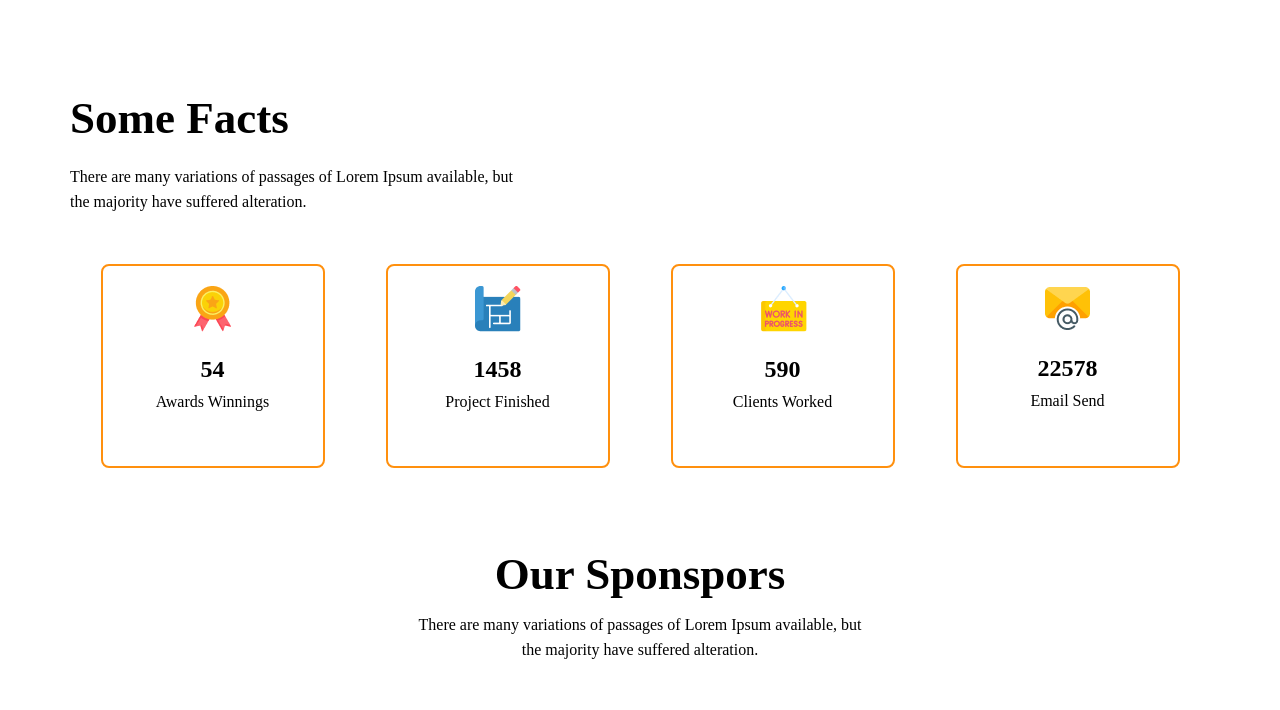
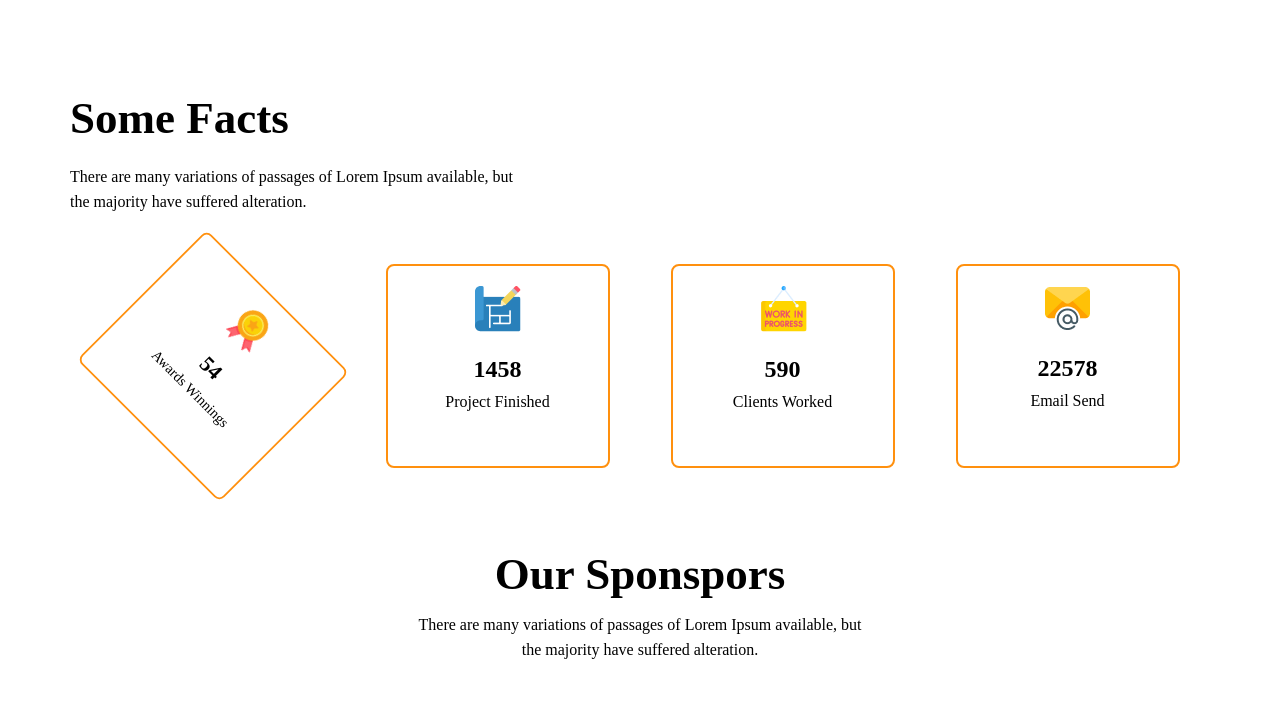
Before and after one commit to asik100/assignment-2, a plain HTML site: page index.html in a window 1280 px wide. In both pictures the pointer is over the element 212 px from the left and 2887 px from the top of the page. Shown: the part 2521-3231 px from the top of the page. Drawn offline with Linux system fonts and the light colour scheme.

Commit message:
transfrom add

```diff
--- a/css/style.css
+++ b/css/style.css
@@ -377,6 +377,16 @@ ul{
     margin-bottom: 10px ;
 }
 
+
+
+.facts_item{
+    position: relative;
+}
+.facts_item:hover{
+    transform: rotate(45deg) scale(0.90);
+    /* transform: scale(0.90); */
+}
+
 @media screen and (max-width: 576px) {
     #facts{
         margin: 10px 0px;
```
